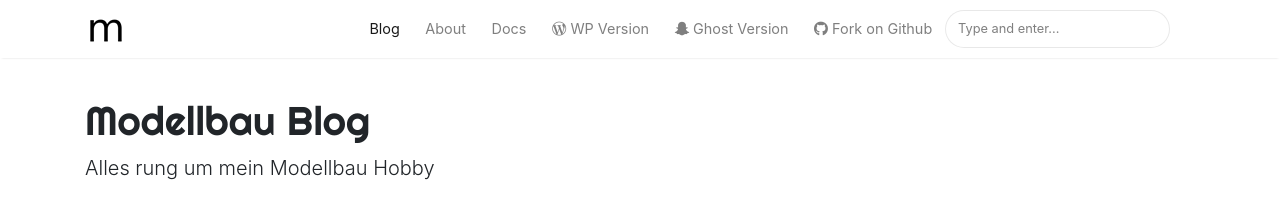
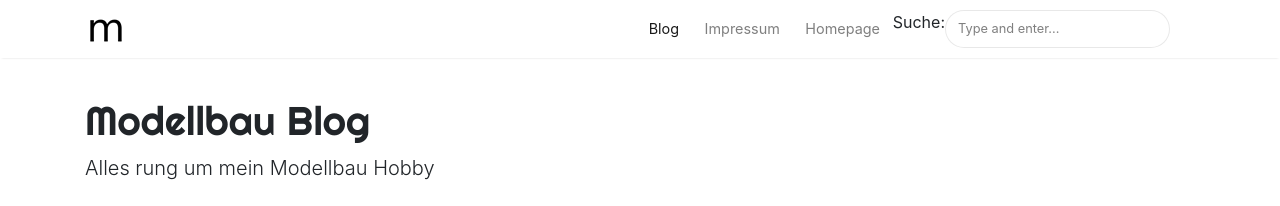
Before and after one commit to DonKracho/Modellbau, a Jekyll site: the page built from index.html, in a window 1280 px wide. Shown: the top 206 px of the page. Built offline with Jekyll 4.4.1, drawn with Linux system fonts in a browser that asks for light colours; nearby versions of some CDN libraries; the list of posts is cut into pages by our own code.

Commit message:
Update default.html Header links

```diff
--- a/_layouts/default.html
+++ b/_layouts/default.html
@@ -4,7 +4,7 @@
 <meta charset="utf-8">
 <meta name="viewport" content="width=device-width, initial-scale=1, shrink-to-fit=no">
 
-<link rel="icon" href="{{ site.baseurl }}/assets/images/logo.png">
+<link rel="icon" href="{{ site.baseurl }}/{{ site.favicon }}">
 
 <title>{{ page.title }} | {{site.name}}</title>
 
@@ -72,26 +72,14 @@ ga('send', 'pageview');
                 </li>
 
                 <li class="nav-item">
-                <a class="nav-link" href="{{ site.baseurl }}/about">About</a>
+                <a class="nav-link" href="{{ site.baseurl }}/about">Impressum</a>
                 </li>
 
                 <li class="nav-item">
-                <a target="_blank" class="nav-link" href="https://bootstrapstarter.com/bootstrap-templates/template-mediumish-bootstrap-jekyll/"> Docs</a>
+                <a target="_blank" class="nav-link" href="https://www.wkracht.de/">Homepage</a>
                 </li>
 
-                <li class="nav-item">
-                <a target="_blank" class="nav-link" href="https://www.wowthemes.net/themes/mediumish-wordpress/"><i class="fab fa-wordpress-simple"></i> WP Version</a>
-                </li>
-
-                <li class="nav-item">
-                <a target="_blank" class="nav-link" href="https://www.wowthemes.net/themes/mediumish-ghost/"><i class="fab fa-snapchat-ghost"></i> Ghost Version</a>
-                </li>
-
-                <li class="nav-item">
-                <a target="_blank" class="nav-link" href="https://github.com/wowthemesnet/mediumish-theme-jekyll"><i class="fab fa-github"></i> Fork on Github</a>
-                </li>
-
-                {% include search-lunr.html %}
+                Suche: {% include search-lunr.html %}
 
             </ul>
 
```
